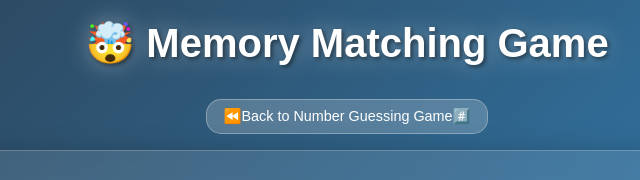
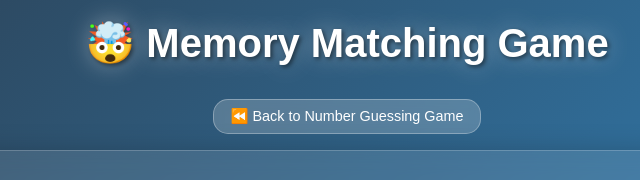
Before and after one commit to gsurjs/CognitoBytes, a plain HTML site: page memory-game.html in a window 1280 px wide. Shown: the top 180 px of the page, 293-933 px from the left. Drawn offline with Linux system fonts and the light colour scheme.

```diff
--- a/memory-game.html
+++ b/memory-game.html
@@ -12,7 +12,7 @@
             <h1 class="title">🤯 Memory Matching Game</h1>
         </div>
         <div class="navigation">
-            <a href="index.html" class="nav-button">⏪Back to Number Guessing Game#️⃣</a>
+            <a href="index.html" class="nav-button">⏪ Back to Number Guessing Game</a>
         </div>
         <div class="game-setup" id="gameSetup">
             <div class="setup-controls">
```
Also changed, not shown: woordle-game.html (added).
